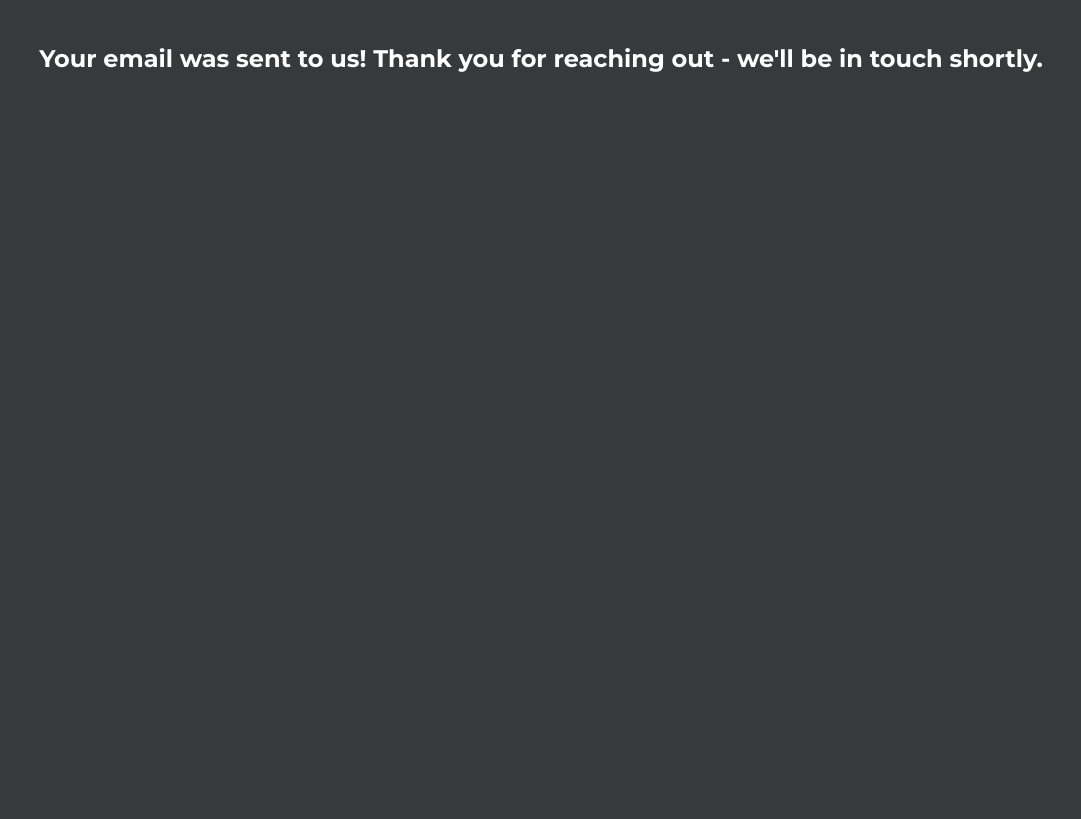
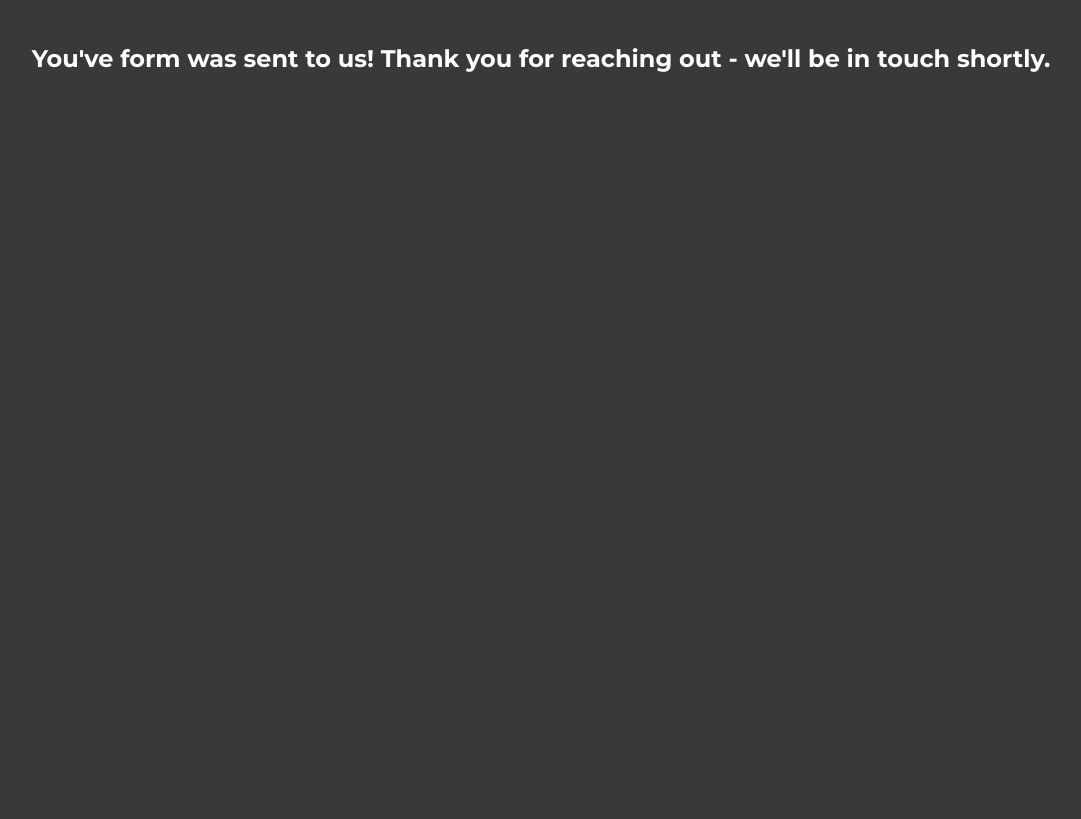
Before and after one commit to ritchieritch42/Next-Level-Builders, a Flask app: page /emailsuccess in a window 1280 px wide. Shown: the part 112-931 px from the top of the page, without its empty margins (99-1180 px from the left). Run offline with Flask 3, Linux system fonts and the light colour scheme.

Commit message:
email h3 text changed

```diff
--- a/templates/emailsuccess.html
+++ b/templates/emailsuccess.html
@@ -3,7 +3,7 @@ block main %}
 
 <div class="email-success-container">
   <h3 class="email-success-header">
-    Your email was sent to us! Thank you for reaching out - we'll be in touch
+    You've form was sent to us! Thank you for reaching out - we'll be in touch
     shortly.
   </h3>
 </div>
```
